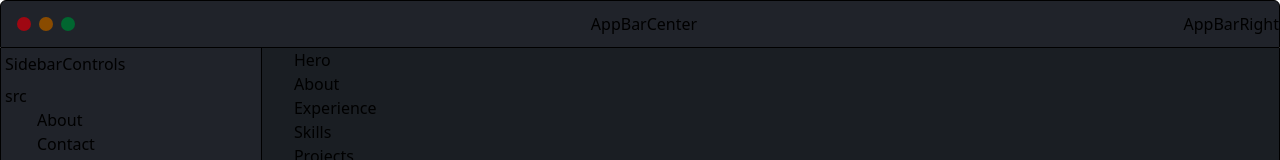
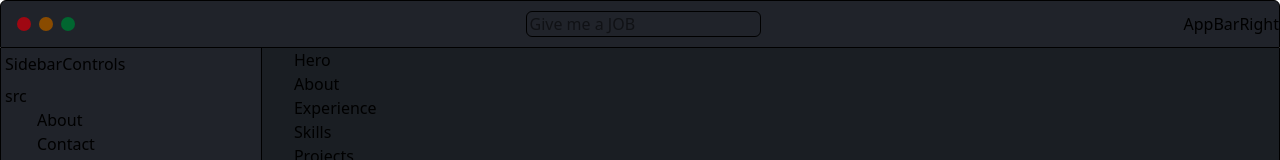
Before and after one commit to AntonTheI/my-resume, a React (Vite) app: page / in a window 1280 px wide. Shown: the top 160 px of the page. Built offline with nearby package versions, Linux system fonts and the light colour scheme.

Commit message:
add search bar

```diff
--- a/src/components/Layout/AppBar/AppBarCenter.tsx
+++ b/src/components/Layout/AppBar/AppBarCenter.tsx
@@ -1,8 +1,10 @@
+import SearchBar from "../../ui/SearchBar";
+
 const AppBarCenter = () => {
   return (
     <>
       <div className="flex flex-1 justify-center items-center">
-        AppBarCenter
+        <SearchBar placeholder="Give me a JOB" />
       </div>
     </>
   );
--- a/src/components/Layout/AppBar/AppBarRight.tsx
+++ b/src/components/Layout/AppBar/AppBarRight.tsx
@@ -1,5 +1,3 @@
-import React from "react";
-
 const AppBarRight = () => {
   return (
     <div className="flex flex-1 justify-end items-center">AppBarRight</div>
--- /dev/null
+++ b/src/components/ui/SearchBar.tsx
@@ -0,0 +1,18 @@
+interface SearchBarProps {
+  placeholder?: string;
+}
+
+const SearchBar = ({ placeholder }: SearchBarProps) => {
+  return (
+    <div>
+      <input
+        type="text"
+        placeholder={placeholder}
+        aria-label="search"
+        className="border border-black rounded-md pl-0.5 outline-none  focus:border-blue-500"
+      />
+    </div>
+  );
+};
+
+export default SearchBar;
```
